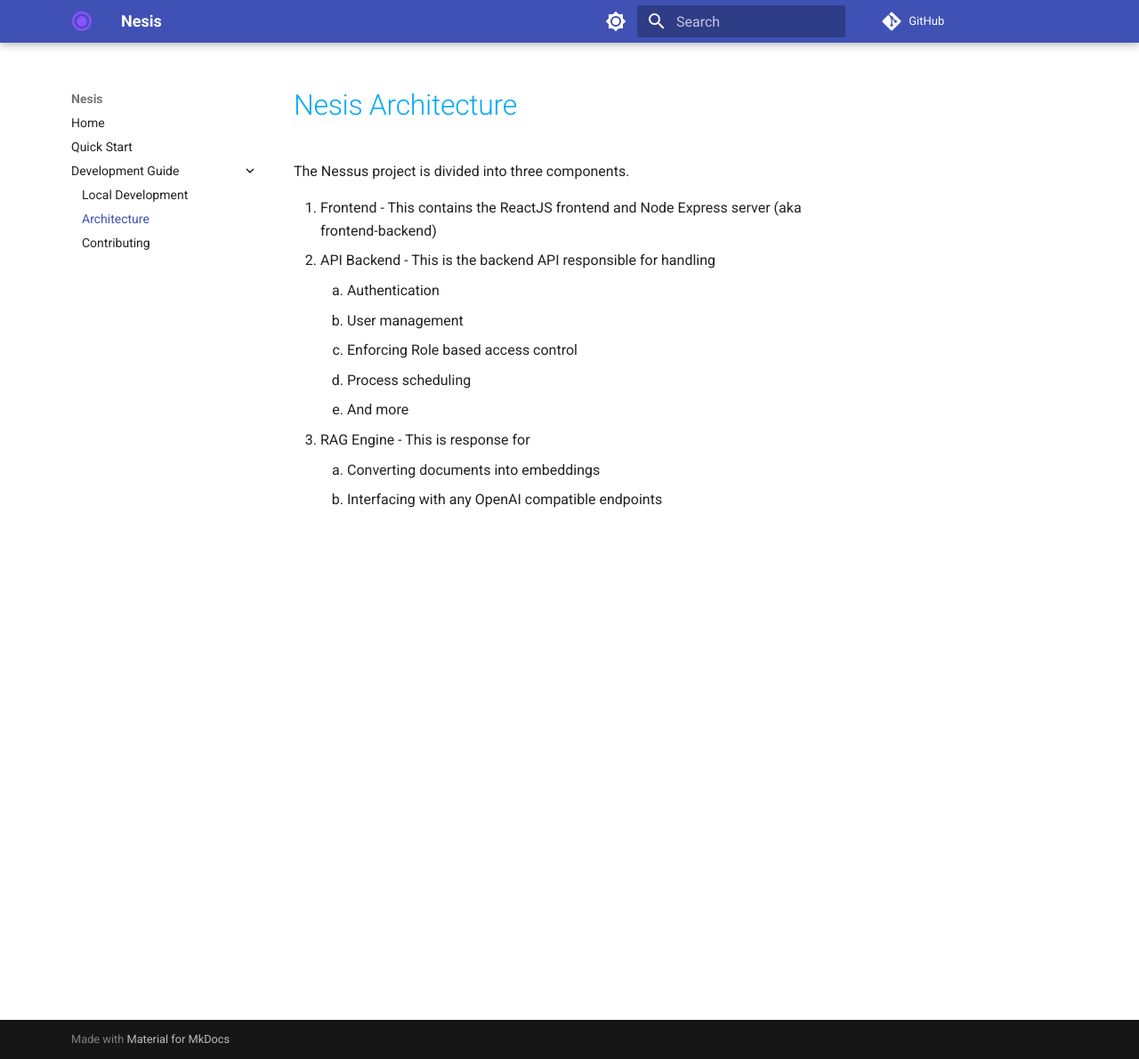
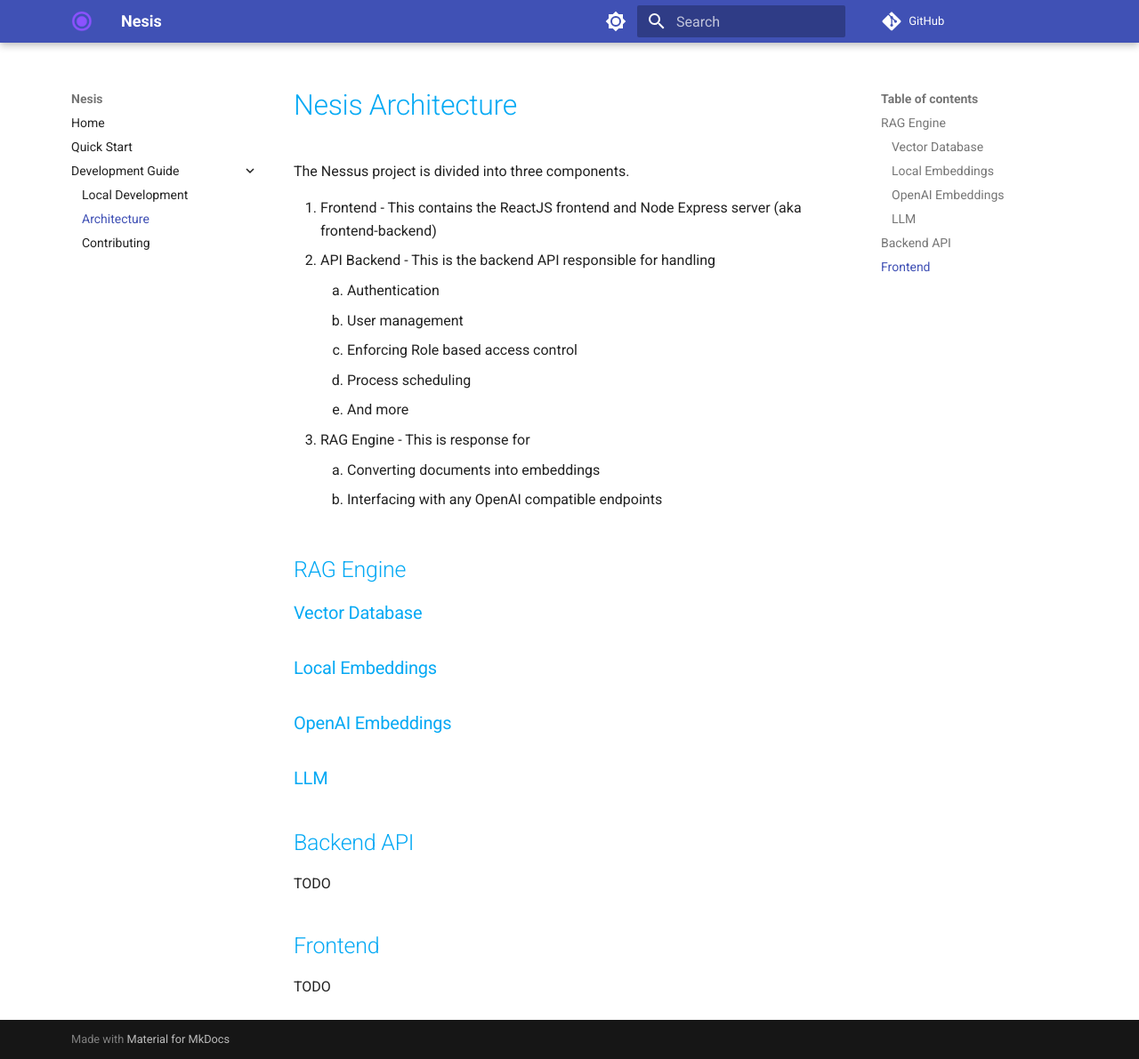
Before and after one commit to ametnes/nesis, an MkDocs documentation site: the page built from docs/src/dev-guide/architecture.md, in a window 1280 px wide and 1191 px high. Shown: the whole window at 89% size. Built offline with MkDocs 1.6.1 and Material for MkDocs 9.7.7, drawn with Linux system fonts in a browser that asks for light colours; comment, search, counter and statistics services are not loaded.

Commit message:
Add architectural guide basics

```diff
--- a/docs/mkdocs.yml
+++ b/docs/mkdocs.yml
@@ -23,6 +23,11 @@ theme:
   features:
     - content.code.copy
 
+markdown_extensions:
+  - admonition
+  - pymdownx.details
+  - pymdownx.superfences
+
 nav:
   - Home: 'index.md'
   - 'Quick Start': 'quick-start.md'
--- a/docs/src/dev-guide/architecture.md
+++ b/docs/src/dev-guide/architecture.md
@@ -11,3 +11,15 @@ The Nessus project is divided into three components.
 6. RAG Engine - This is response for
        7. Converting documents into embeddings
        8. Interfacing with any OpenAI compatible endpoints
+
+## RAG Engine
+### Vector Database
+### Local Embeddings
+### OpenAI Embeddings
+### LLM
+
+## Backend API
+TODO
+
+## Frontend
+TODO
```
Also changed, not shown: docs/src/dev-guide/local.md (+6 -0 lines), docs/src/index.md (+1 -1 lines), 2 other files.
